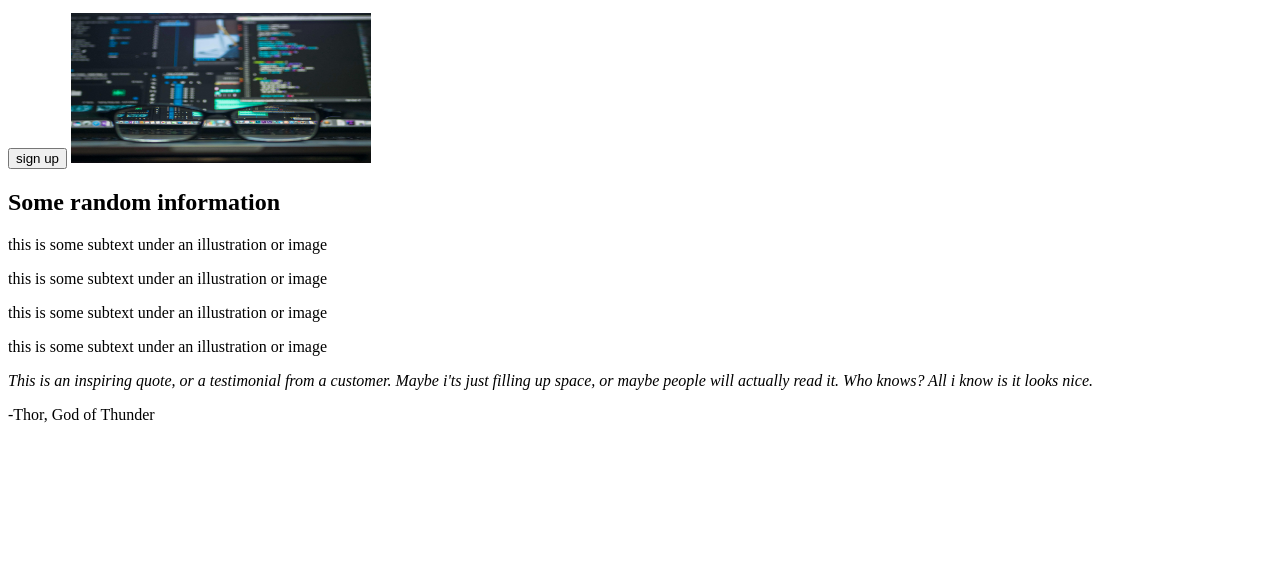
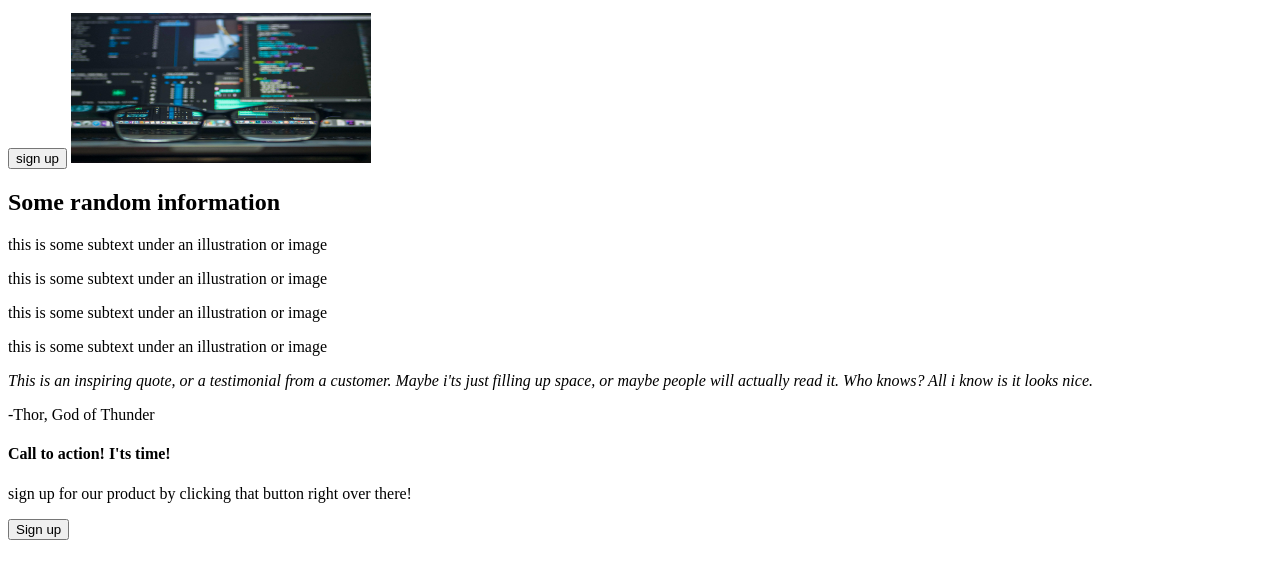
Before and after one commit to aidenscattergood/landing-page, a plain HTML site: page index.html in a window 1280 px wide. Shown: the part 178-756 px from the top of the page. Drawn offline with Linux system fonts and the light colour scheme.

Commit message:
Add footer with content

```diff
--- a/index.html
+++ b/index.html
@@ -36,6 +36,10 @@
 <p>-Thor, God of Thunder</p>
 </div>
 </div>
-
+<div class="footer">
+    <h4>Call to action! I'ts time!</h4>
+    <p>sign up for our product by clicking that button right over there!</p>
+    <button>Sign up</button>
+</div>
 
 </html>
```
